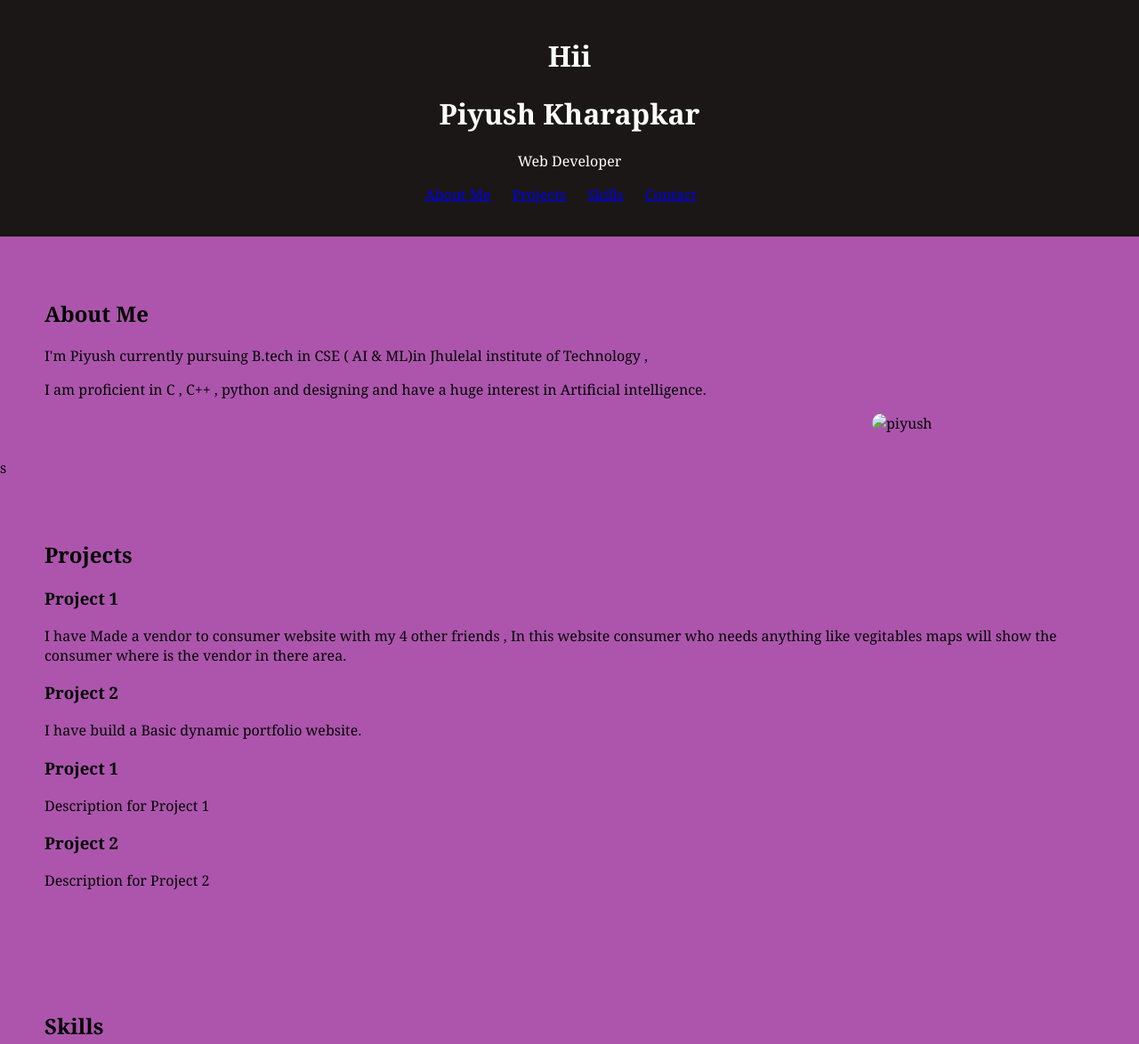
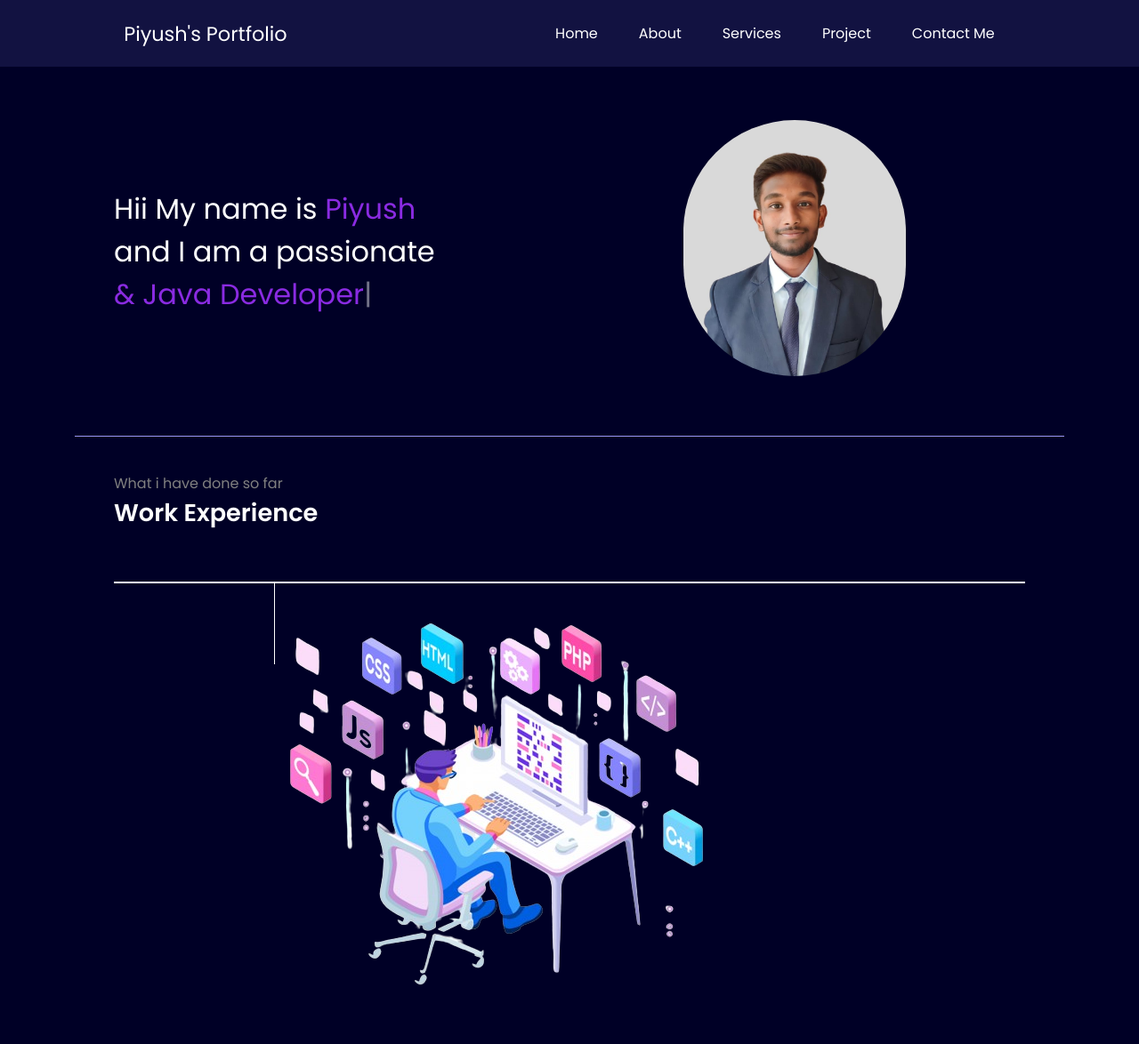
Before and after one commit to Piyushkharapkar/my_portfolio, a plain HTML site: page index.html in a window 1280 px wide. Shown: the top 1174 px of the page at 89% size. Drawn offline with nearby package versions, Linux system fonts and the light colour scheme.

Commit message:
initial commit

```diff
--- a/index.html
+++ b/index.html
@@ -1,147 +1,167 @@
 <!DOCTYPE html>
-<html>
+<html lang="en">
   <head>
-
-    <title> Piyush - Portfolio</title>
+    <meta charset="UTF-8" />
+    <meta name="viewport" content="width=device-width, initial-scale=1.0" />
+    <title>Piyush - Developer Portfolio</title>
 
     <style>
-        body {
-            font-family: Cambria, Cochin, Georgia, Times, 'Times New Roman', serif;
+      @import url("https://fonts.googleapis.com/css2?family=Montserrat&family=Poppins:wght@200;400;600&display=swap");
+      * {
         margin: 0;
         padding: 0;
-            box-sizing: border-box;
-            background-color: rgb(173, 85, 173);
+      }
+      body {
+        background-color: rgb(0, 0, 38);
+        color: white;
+        font-family: "Poppins", sans-serif;
+      }
+      nav {
+        display: flex;
+        justify-content: space-around;
+        align-items: center;
+        height: 75px;
+        background-color: rgb(18, 18, 65);
       }
 
-        header {
-            background-color: #1b1717;
-            color: #fff;
-            text-align: center;
-            padding: 20px;
+      nav ul {
+        display: flex;
+        justify-content: center;
       }
-        img {
-            border-radius: 120px;
-            align-self: left;
+      nav ul li {
+        list-style: none;
+        margin: 0 23px;
       }
-        nav ul {
-            list-style: none;
-            padding: 0;
-            text-decoration: none;
-
+      .left {
+        font-size: 1.4rem;
+      }
+      .firstsection {
+        display: flex;
+        justify-content: space-around;
+        margin: 60px 0;
+        align-items: center;
       }
 
-        nav ul li {
-            display: inline;
-            margin-right: 20px;
-            color: antiquewhite;
-
+      .firstsection > div {
+        width: 30%;
       }
 
-        section {
-            padding: 50px;
+      .leftsection {
+        font-size: 2rem;
+      }
+      .rightsection img {
+        width: 65%;
+        align-self: auto;
+        margin: 0%;
+        padding: 0;
+        float: top;
+        border-radius: 180px;
+      }
+      .purple {
+        color: blueviolet;
       }
 
-        form {
-            display: grid;
-            grid-gap: 10px;
+      nav ul li a {
+        text-decoration: none;
+        color: white;
+      }
+      nav ul li a:hover {
+        color: rgb(138, 138, 185);
+        font-size: 1.03rem;
+      }
+      #element {
+        color: blueviolet;
       }
 
-        button {
-            background-color: #333;
-            color: #fff;
-            padding: 10px 20px;
-            border: none;
-            cursor: pointer;
+      .secondsection{
+        max-width: 80vw;
+        margin: auto;
+        height: 80vh;
       }
 
-        button:hover {
-            background-color: #555;
+main hr{
+  border: 0;
+  background: #9c97f1;
+  margin: 40px 84px;
+  height: 1.2px;
 }
+
+.secondsection h1{
+    font-size: 1.7rem;
+}
+
+.gray{
+  color: gray;
+}
+
+.secondsection .box{
+  background: white;
+  width: 80vw;
+  height: 2px;
+  margin: 56px 0;
+  display: flex;
+}
+
+.secondsection .vertical{
+  height: 93px;
+  width: 1px;
+  background-color: white;
+  margin: 0 180px;
+}
+
     </style>
+
   </head>
   <body>
     <header>
-        <h1>Hii</h1>
-        <h1>Piyush Kharapkar</h1>
-        <p>Web Developer</p>
       <nav>
+        <div class="left">Piyush's Portfolio</div>
+        <div class="right">
           <ul>
-                <li><a href="#about">About Me</a></li>
-                <li><a href="#projects">Projects</a></li>
-                <li><a href="#skills">Skills</a></li>
-                <li><a href="#contact">Contact</a></li>
+            <li><a href="">Home</a></li>
+            <li><a href="">About</a></li>
+            <li><a href="">Services</a></li>
+            <li><a href="">Project</a></li>
+            <li><a href="">Contact Me</a></li>
           </ul>
+        </div>
       </nav>
     </header>
 
-    <section id="about">
-        <h2>About Me</h2>
-        <p>I'm Piyush currently pursuing B.tech in CSE ( AI & ML)in Jhulelal institute of Technology ,
-        <p>I am proficient in C , C++ , python and designing and have a huge interest in Artificial intelligence.</p>
-        <img src="piyush.jpeg" alt="piyush" class="photo" align="right" width="250">
-    </section>s
-<br>
-    <section id="projects">
-        <h2>Projects</h2>
-        <h3>Project 1</h3>
-        <p>I have Made a vendor to consumer website with my 4 other friends , In this website consumer who needs anything like vegitables maps will show the consumer where is the vendor in there area.</p>
-        <h3>Project 2</h3>
-        <p>I have build a Basic dynamic portfolio website.</p>
-        <div id="project-list"></div>
+    <main>
+      <section class="firstsection">
+        <div class="leftsection">
+          Hii My name is <span class="purple">Piyush</span>
+          <div>and I am a passionate</div>
+          <span id="element"></span>
+        </div>
+        <div class="rightsection">
+          <img src="piyush.jpeg" alt="this is developer image" />
+        </div>
       </section>
 
-    <section id="skills">
-        <h2>Skills</h2>
-        <ul>
-            <li>HTML5</li>
-            <li>CSS3</li>
-            <li>JavaScript</li>
-            <li>Python</li>
-            <li>PHP</li>
-            <!-- Add more skills as needed -->
-        </ul>
+      <hr>
+
+      <section class="secondsection">
+        <span class="gray">What i have done so far</span>
+        <h1>Work Experience</h1>
+        <div class="box">
+        <div class="vertical">
+          <img src="developer2.png" alt="">
+
+        </div>
+        <div class="vertical"></div>
+        <div class="vertical"></div>
+      </div>
       </section>
+    </main>
+    <script src="https://unpkg.com/typed.js@2.1.0/dist/typed.umd.js"></script>
 
-    <section id="contact">
-        <h2>Contact Me :</h2>
-        <form id="contact-form">
-            <label for="name">Name:</label>
-            <input type="text" id="name" name="name" required>
-
-            <label for="email">Email:</label>
-            <input type="email" id="email" name="email" required>
-
-            <label for="message">Message:</label>
-            <textarea id="message" name="message" required></textarea>
-
-            <button type="submit">Submit</button>
-        </form>
-    </section>
-
+    <!-- Setup and start animation! -->
     <script>
-        document.addEventListener("DOMContentLoaded", function () {
-            // Simulated project data (replace with your actual data)
-            const projects = [
-                { name: "Project 1", description: "Description for Project 1" },
-                { name: "Project 2", description: "Description for Project 2" },
-                // Add more projects as needed
-            ];
-
-            // Populate project section
-            const projectList = document.getElementById("project-list");
-            projects.forEach(project => {
-                const projectItem = document.createElement("div");
-                projectItem.innerHTML = `<h3>${project.name}</h3><p>${project.description}</p>`;
-                projectList.appendChild(projectItem);
-            });
-
-            // Form submission
-            const contactForm = document.getElementById("contact-form");
-            contactForm.addEventListener("submit", function (event) {
-                event.preventDefault();
-                // Add your form submission logic here
-                alert("Form submitted!");
-            });
+      var typed = new Typed("#element", {
+        strings: ["Web Developer", "Web desinger", "&amp; Java Developer"],
+        typeSpeed: 50,
       });
     </script>
   </body>
```
Also changed, not shown: developer2.png (added), piyush.jpeg (added), piyush1.png (added). Lines whose indentation alone changed are shown as unchanged.
